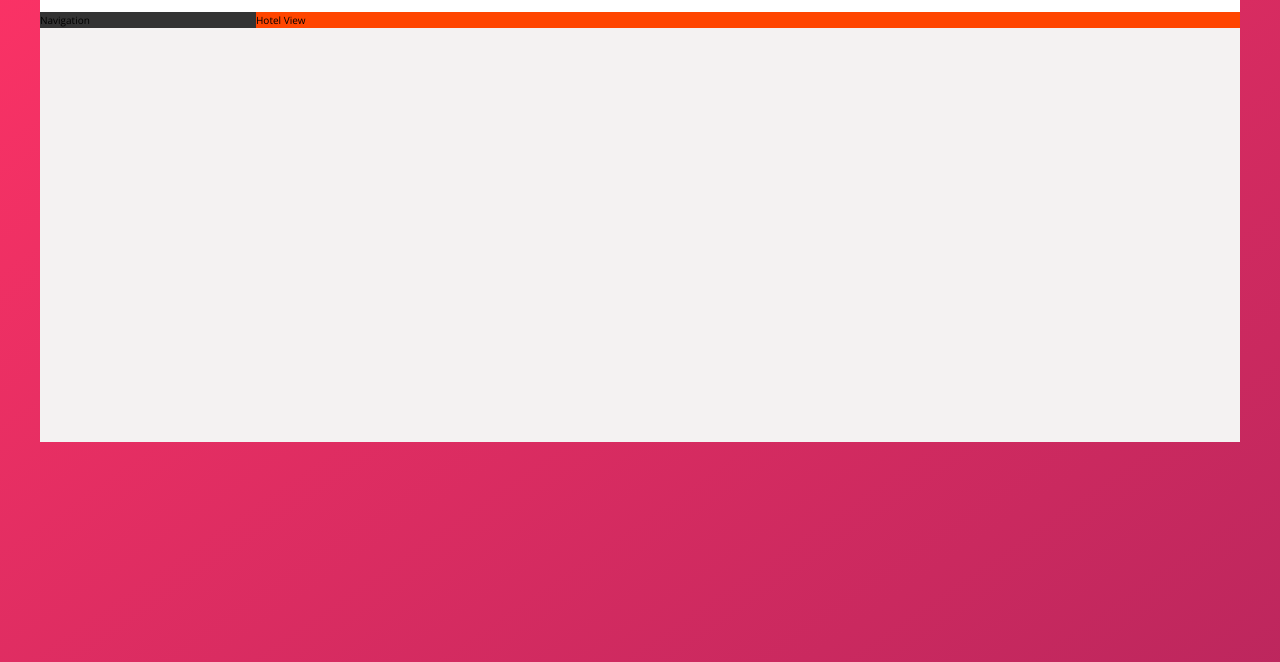
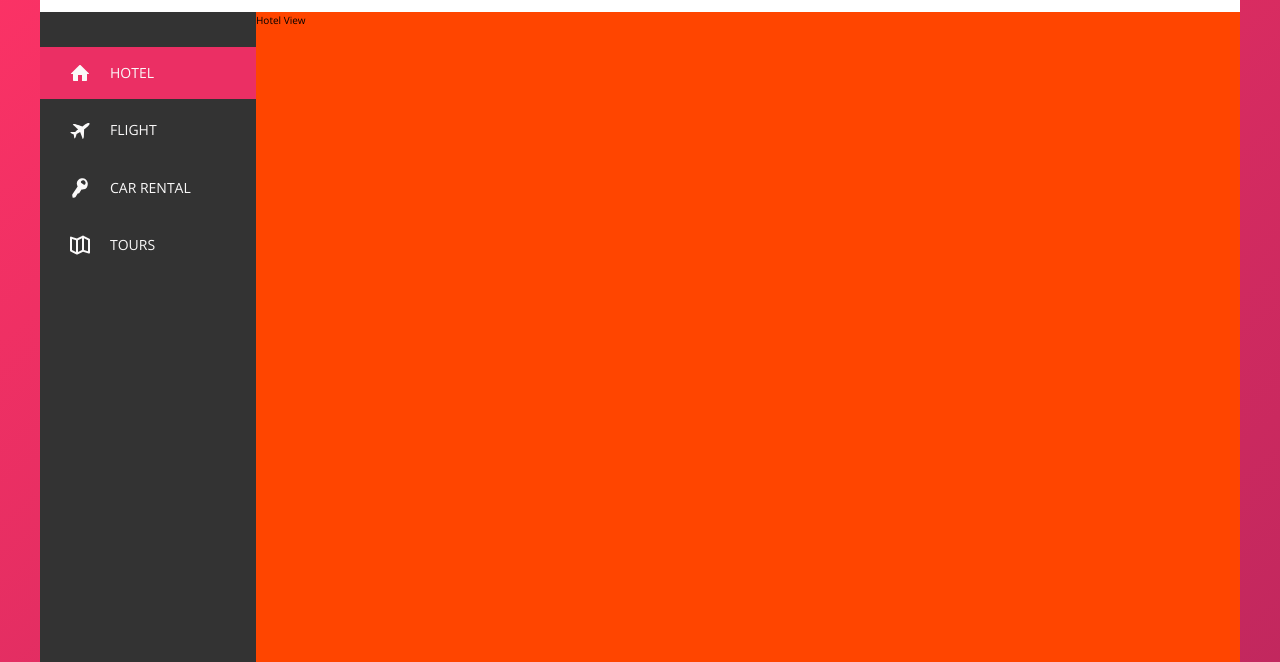
Before and after one commit to Jalgoz/Trillo, a website: page index.html in a window 1280 px wide. Shown: the part 138-800 px from the top of the page. Drawn offline with nearby package versions, Linux system fonts and the light colour scheme.

Commit message:
Se acabo el Sidebar

```diff
--- a/index.html
+++ b/index.html
@@ -52,7 +52,35 @@
 
             <div class="content">
                 <nav class="sidebar">
-                    Navigation
+                    <ul class="side-nav">
+                        <li class="side-nav__item side-nav__item--active"><a href="#" class="side-nav__link"><svg class="side-nav__icon">
+                            <use xlink:href="img/sprite.svg#icon-home"></use>
+
+                            <span>Hotel</span>
+                        </svg></a></li>
+
+                        <li class="side-nav__item"><a href="#" class="side-nav__link"><svg class="side-nav__icon">
+                            <use xlink:href="img/sprite.svg#icon-aircraft"></use>
+
+                            <span>Flight</span>
+                        </svg></a></li>
+
+                        <li class="side-nav__item"><a href="#" class="side-nav__link"><svg class="side-nav__icon">
+                            <use xlink:href="img/sprite.svg#icon-key"></use>
+
+                            <span>Car rental</span>
+                        </svg></a></li>
+
+                        <li class="side-nav__item"><a href="#" class="side-nav__link"><svg class="side-nav__icon">
+                            <use xlink:href="img/sprite.svg#icon-map"></use>
+
+                            <span>Tours</span>
+                        </svg></a></li>
+                    </ul>
+
+                    <div class="legal">
+                        &copy; 2022 by Trillo. All rights reserved.
+                    </div>
                 </nav>
 
                 <main class="hotel-view">
--- a/sass/_components.scss
+++ b/sass/_components.scss
@@ -118,3 +118,77 @@
         margin-right: 1rem;
     }
 }
+
+////////////////////////////////////////////
+// SIDE NAVIGATION
+
+.side-nav {
+    font-size: 1.4rem;
+    list-style: none;
+    margin-top: 3.5rem;
+
+
+    &__item {
+        position: relative;
+
+        &:not(:last-child) {
+            margin-bottom: .5rem;
+        }
+    }
+
+    &__item::before { // El padre de este elemento es el elemento en sí pero sin before
+        content: "";
+        position: absolute;
+        top: 0;
+        left: 0;
+        height: 100%;
+        width: 3px;
+        background-color: var(--color-primary);
+        transform: scaleY(0);
+        // transform-origin: bottom; // Empieza de abajo el transform
+        transition: transform .2s,
+                    width .4s cubic-bezier(1, 0, 0, 1) .2s, // Delay de .4s
+                    background-color .1s;
+    }
+
+    &__item:hover::before,
+    &__item--active::before {
+        transform: scaleY(1);
+        width: 100%;
+    }
+
+    &__item:active::before {
+        background-color: var(--color-primary-light);
+    }
+
+    &__link:link,
+    &__link:visited {
+        color: var(--color-grey-light-1);
+        text-decoration: none;
+        text-transform: uppercase;
+        display: block;
+        padding: 1.5rem 3rem;
+        position: relative;
+        z-index: 10;
+
+        display: flex;
+        align-items: center;
+    }
+
+    &__icon {
+        height: 2rem;
+        width: 2rem;
+        margin-right: 2rem;
+        fill: currentColor;
+    }
+}
+
+////////////////////////////////////////////
+// LEGAL TEXT
+
+.legal {
+    font-size: 1.2rem;
+    text-align: center;
+    padding: 2.5rem;
+    color: var(--color-grey-light-4);
+}
--- a/sass/_layout.scss
+++ b/sass/_layout.scss
@@ -24,10 +24,14 @@
 .sidebar {
     background-color: var(--color-grey-dark-1);
     flex: 0 0 18%; // flex: grow shrink basis;   Lo recomendable es poner 1 en shrink
+    display: flex;
+    flex-direction: column;
+    justify-content: space-between;
 }
 
 .hotel-view {
     background-color: white;
     background-color: orangered;
+    height: 80rem;
     flex: 1; // flex: grow;
 }
```
Also changed, not shown: css/style.css.
